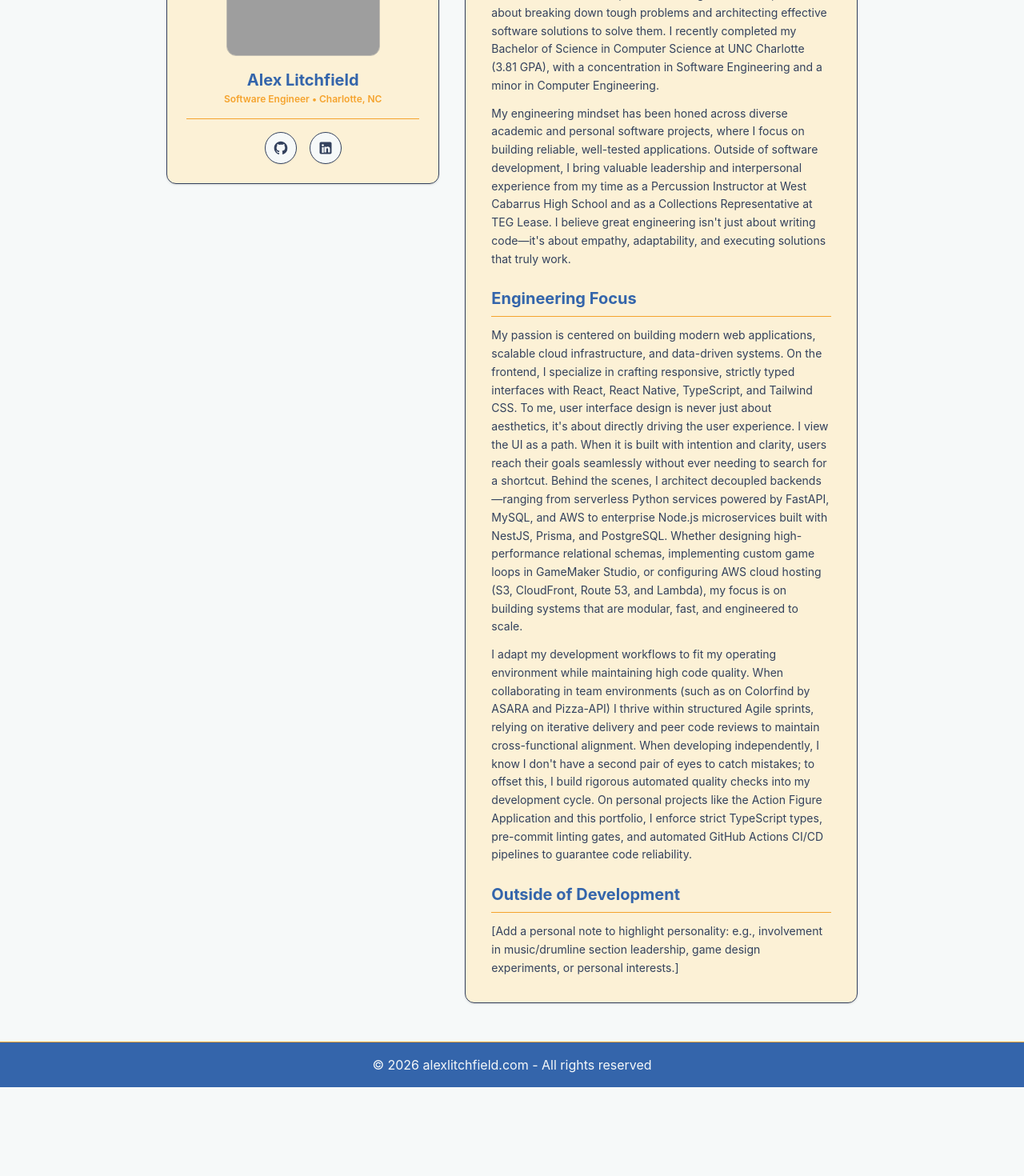
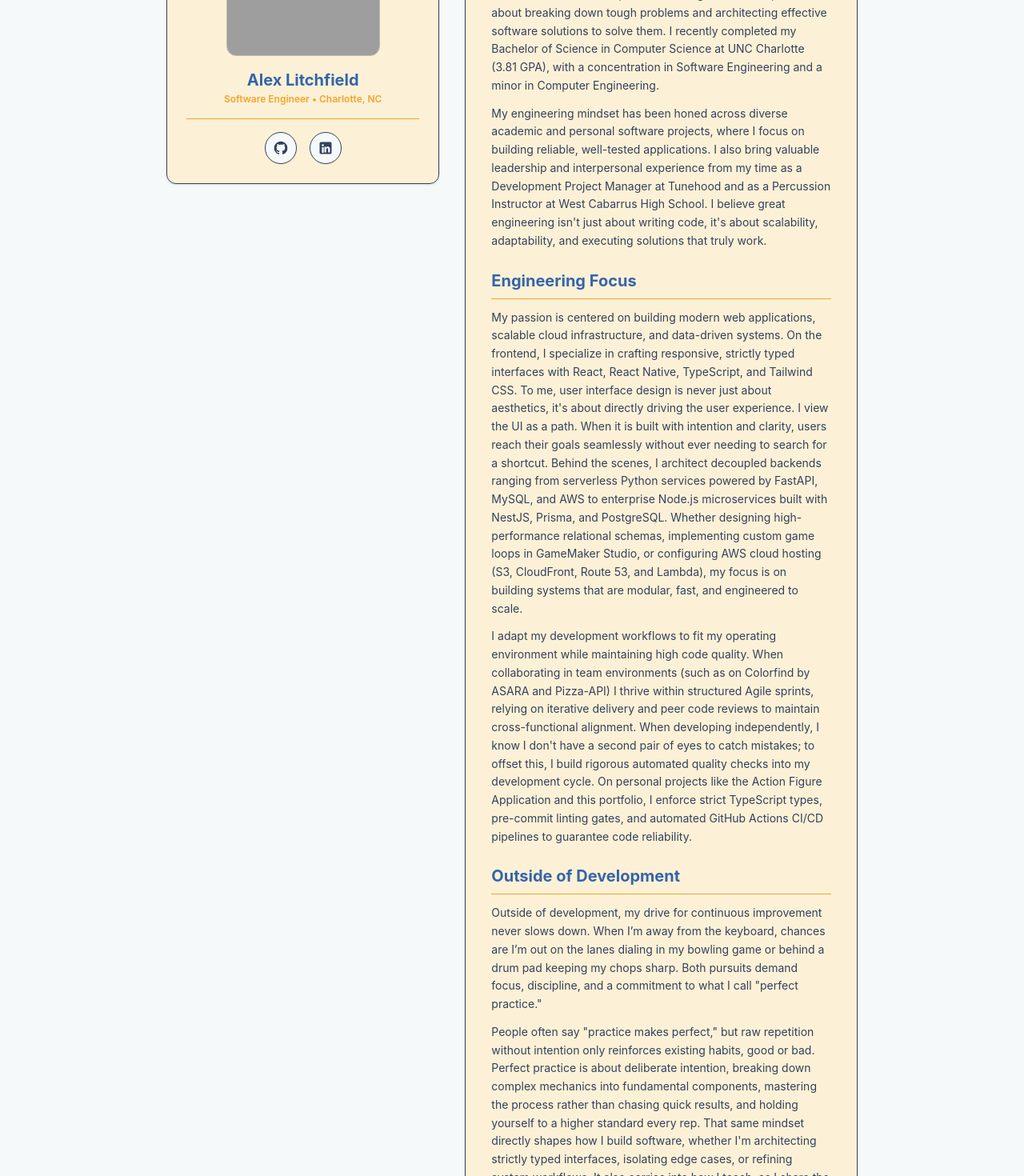
Before and after one commit to alitchf2/alexlitchfield-portfolio, a React (Vite) app: page /about in a window 1280 px wide. Shown: the part 360-1830 px from the top of the page at 80% size. Before the commit the page ends 1719 px from the top, so only its background shows below. Built offline with nearby package versions, Linux system fonts and the light colour scheme; grey boxes are pictures that could not be loaded.

Commit message:
about page added

```diff
--- a/src/data/resumeWorkExperience.ts
+++ b/src/data/resumeWorkExperience.ts
@@ -8,6 +8,19 @@ interface ResumeWorkExperience {
 }
 
 export const ResumeWorkExperience = [
+    {
+        title: "Development Project Manager",
+        organization: "Tampa.Tunehood.com",
+        location: "Remote",
+        dates: "August 2026 - Current",
+        bullets: [
+            "Authored SOWs in line with the project owner vision to define clear deliverables for the development team.",
+            "Maintained accurate records of all communications and payment arrangements in an organized manner.",
+            "Directed Quality Assurance efforts by verifying completed tasks and ensuring optimal site performance.",
+            "Participated in weekly meetings aligning the project owner and development team on progress and goals."
+
+        ],
+    },
     {
         title: "Percussion Instructor",
         organization: "West Cabarrus High School",
--- a/src/pages/About.tsx
+++ b/src/pages/About.tsx
@@ -79,9 +79,8 @@ export default function About() {
             </p>
             <p>
               My engineering mindset has been honed across diverse academic and personal software projects, where I focus on building reliable, well-tested applications.
-              Outside of software development, I bring valuable leadership and interpersonal experience from my time as a Percussion Instructor at
-              West Cabarrus High School and as a Collections Representative at TEG Lease.
-              I believe great engineering isn't just about writing code—it's about empathy, adaptability, and executing solutions that truly work.
+              I also bring valuable leadership and interpersonal experience from my time as a Development Project Manager at Tunehood and as a Percussion Instructor at
+              West Cabarrus High School. I believe great engineering isn't just about writing code, it's about scalability, adaptability, and executing solutions that truly work.
             </p>
           </div>
 
@@ -94,7 +93,7 @@ export default function About() {
               On the frontend, I specialize in crafting responsive, strictly typed interfaces with React, React Native, TypeScript, and Tailwind CSS.
               To me, user interface design is never just about aesthetics, it's about directly driving the user experience.
               I view the UI as a path. When it is built with intention and clarity, users reach their goals seamlessly without ever needing to search for a shortcut.
-              Behind the scenes, I architect decoupled backends—ranging from serverless Python services powered by FastAPI, MySQL, and AWS
+              Behind the scenes, I architect decoupled backends ranging from serverless Python services powered by FastAPI, MySQL, and AWS
               to enterprise Node.js microservices built with NestJS, Prisma, and PostgreSQL.
               Whether designing high-performance relational schemas, implementing custom game loops in GameMaker Studio,
               or configuring AWS cloud hosting (S3, CloudFront, Route 53, and Lambda), my focus is on building systems that are modular, fast, and engineered to scale.
@@ -114,8 +113,18 @@ export default function About() {
             <h2 className="text-xl font-bold text-brand-blue mb-3 border-b border-brand-amber pb-2">
               Outside of Development
             </h2>
+            <p className="mb-3">
+              Outside of development, my drive for continuous improvement never slows down. When I’m away from the keyboard,
+              chances are I’m out on the lanes dialing in my bowling game or behind a drum pad keeping my chops sharp.
+              Both pursuits demand focus, discipline, and a commitment to what I call "perfect practice."
+            </p>
             <p>
-              [Add a personal note to highlight personality: e.g., involvement in music/drumline section leadership, game design experiments, or personal interests.]
+              People often say "practice makes perfect,"
+              but raw repetition without intention only reinforces existing habits, good or bad.
+              Perfect practice is about deliberate intention, breaking down complex mechanics into fundamental components,
+              mastering the process rather than chasing quick results, and holding yourself to a higher standard every rep.
+              That same mindset directly shapes how I build software, whether I'm architecting strictly typed interfaces, isolating edge cases, or refining system workflows.
+              It also carries into how I teach, as I share the principles of "perfect practice" with clients through private percussion and bowling lessons.
             </p>
           </div>
         </section>
```
Also changed, not shown: 2 other files (tests, documents, lock files or other folders).
